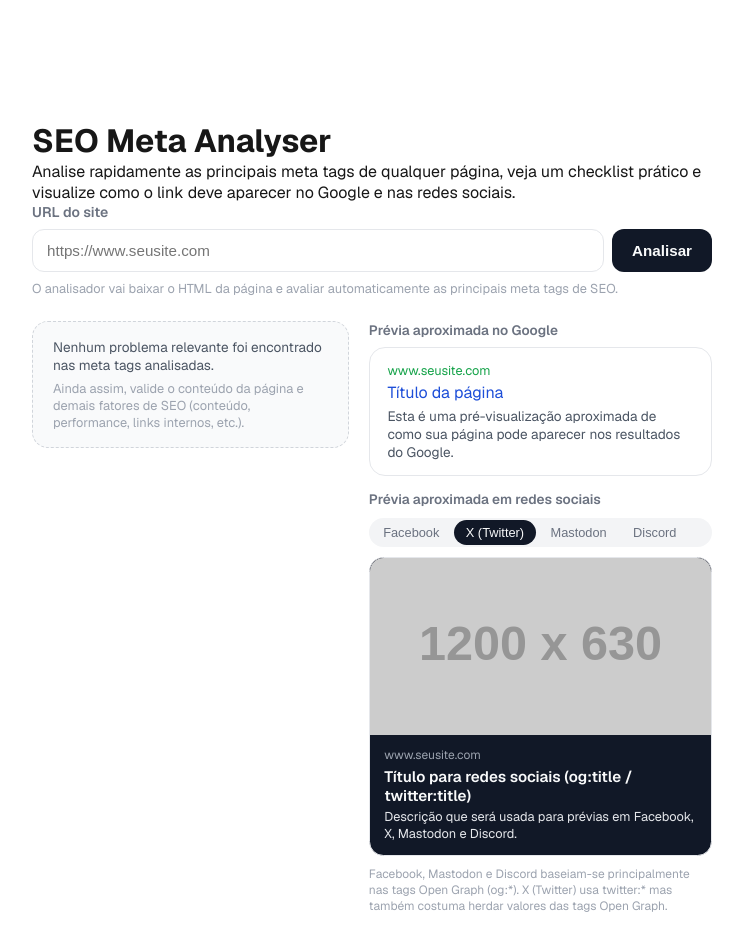
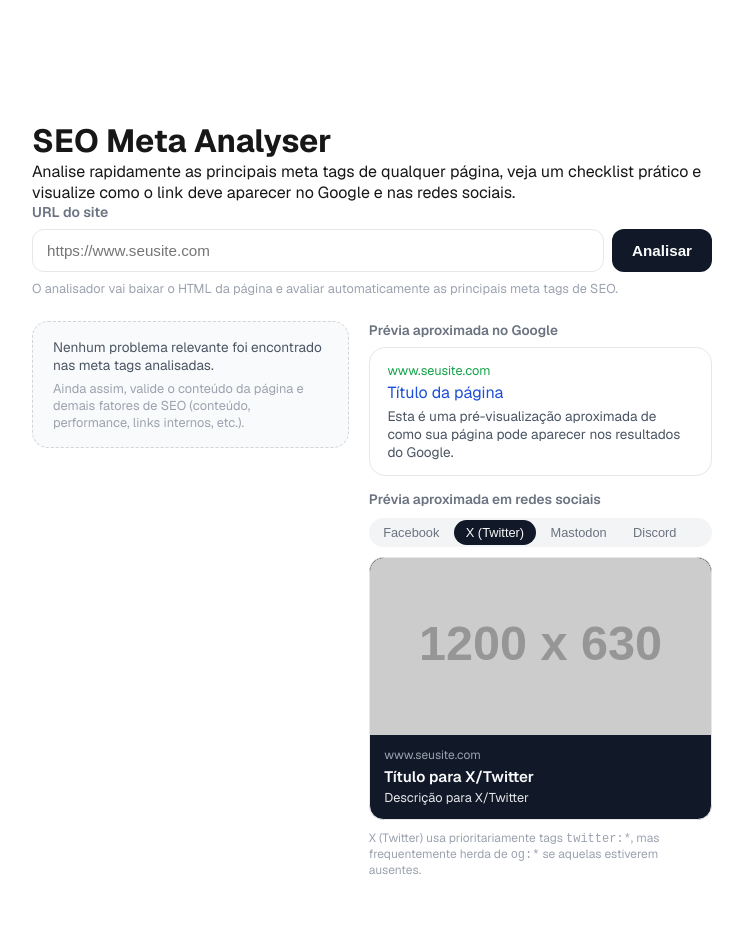
Before and after one commit to hseffrin/seo-analyser, a Next.js app: page / in a window 1280 px wide. Both pictures are taken after a click on the button "X (Twitter)". Shown: the top 950 px of the page, without its empty margins (268-1011 px from the left). Built offline with nearby package versions, Linux system fonts and the light colour scheme.

Commit message:
Fix Social View

```diff
--- a/src/app/components/AnalyzerShell/AnalyzerShell.tsx
+++ b/src/app/components/AnalyzerShell/AnalyzerShell.tsx
@@ -29,6 +29,7 @@ export function AnalyzerShell() {
             />
             <PreviewSocial
               url={analysis?.normalizedUrl ?? "https://www.seusite.com"}
+              meta={analysis?.meta ?? {}}
               openGraph={analysis?.openGraph ?? {}}
               twitter={analysis?.twitter ?? {}}
             />
--- a/src/app/components/PreviewSocial/PreviewSocial.tsx
+++ b/src/app/components/PreviewSocial/PreviewSocial.tsx
@@ -1,11 +1,12 @@
 import { useState } from "react";
 import styles from "./PreviewSocial.module.css";
-import type { OpenGraphMeta, TwitterMeta } from "../types";
+import type { BaseMeta, OpenGraphMeta, TwitterMeta } from "../types";
 
 type TabId = "facebook" | "x" | "mastodon" | "discord";
 
 type PreviewSocialProps = {
   url: string;
+  meta: BaseMeta;
   openGraph: OpenGraphMeta;
   twitter: TwitterMeta;
 };
@@ -19,23 +20,42 @@ const TAB_LABELS: Record<TabId, string> = {
 
 export function PreviewSocial({
   url,
+  meta,
   openGraph,
   twitter,
 }: PreviewSocialProps) {
   const [activeTab, setActiveTab] = useState<TabId>("facebook");
 
-  const sharedTitle =
-    openGraph.title ??
-    twitter.title ??
-    "Título para redes sociais (og:title / twitter:title)";
+  // Logic to calculate dynamic content based on platform
+  const { title, description, image } = (() => {
+    const isTwitter = activeTab === "x";
 
-  const sharedDescription =
-    openGraph.description ??
-    twitter.description ??
-    "Descrição que será usada para prévias em Facebook, X, Mastodon e Discord.";
+    if (isTwitter) {
+      return {
+        title:
+          twitter.title ??
+          openGraph.title ??
+          meta.title ??
+          "Título para X/Twitter",
+        description:
+          twitter.description ??
+          openGraph.description ??
+          meta.description ??
+          "Descrição para X/Twitter",
+        image: twitter.image ?? openGraph.image ?? "https://via.placeholder.com/1200x630",
+      };
+    }
 
-  const sharedImage =
-    openGraph.image ?? twitter.image ?? "https://via.placeholder.com/1200x630";
+    // Default for Facebook, Mastodon, Discord (priority to OpenGraph)
+    return {
+      title: openGraph.title ?? meta.title ?? `Título para ${TAB_LABELS[activeTab]}`,
+      description:
+        openGraph.description ??
+        meta.description ??
+        `Descrição para ${TAB_LABELS[activeTab]}`,
+      image: openGraph.image ?? twitter.image ?? "https://via.placeholder.com/1200x630",
+    };
+  })();
 
   const displayHost = (() => {
     try {
@@ -54,9 +74,8 @@ export function PreviewSocial({
           <button
             key={tab}
             type="button"
-            className={`${styles.tab} ${
-              activeTab === tab ? styles.tabActive : ""
-            }`}
+            className={`${styles.tab} ${activeTab === tab ? styles.tabActive : ""
+              }`}
             onClick={() => setActiveTab(tab)}
           >
             {TAB_LABELS[tab]}
@@ -68,20 +87,29 @@ export function PreviewSocial({
         <div className={styles.imageWrapper}>
           <div
             className={styles.image}
-            style={{ backgroundImage: `url(${sharedImage})` }}
+            style={{ backgroundImage: `url(${image})` }}
           />
         </div>
         <div className={styles.content}>
           <div className={styles.host}>{displayHost}</div>
-          <div className={styles.title}>{sharedTitle}</div>
-          <div className={styles.description}>{sharedDescription}</div>
+          <div className={styles.title}>{title}</div>
+          <div className={styles.description}>{description}</div>
         </div>
       </div>
 
       <p className={styles.helper}>
-        Facebook, Mastodon e Discord baseiam-se principalmente nas tags Open
-        Graph (og:*). X (Twitter) usa twitter:* mas também costuma herdar valores
-        das tags Open Graph.
+        {activeTab === "x" ? (
+          <>
+            X (Twitter) usa prioritariamente tags <code>twitter:*</code>, mas
+            frequentemente herda de <code>og:*</code> se aquelas estiverem
+            ausentes.
+          </>
+        ) : (
+          <>
+            {TAB_LABELS[activeTab]} baseia-se principalmente nas tags Open Graph (
+            <code>og:*</code>).
+          </>
+        )}
       </p>
     </div>
   );
```
